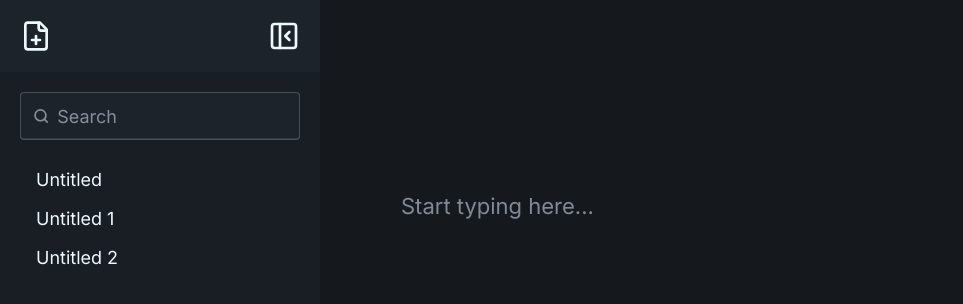
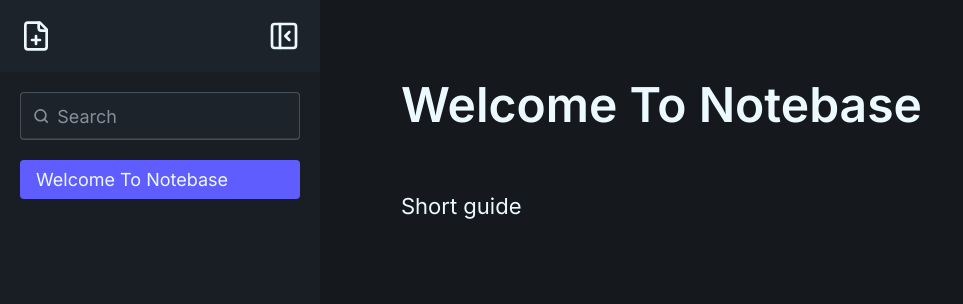
Before and after one commit to jamiewilliamsxyz/notebase, a React (Vite) app: page / in a window 1280 px wide. Shown: the top 304 px of the page, without its empty margins (0-963 px from the left). Built offline with nearby package versions, Linux system fonts and the light colour scheme.

Commit message:
Display note when selected from sidebar
When a note is selected the background of the item in the sidebar will change colour. The note title and content is then displayed and the user can edit it. No saving has been added yet

```diff
--- a/src/components/features/notes/NoteEditor.jsx
+++ b/src/components/features/notes/NoteEditor.jsx
@@ -1,14 +1,31 @@
+import { useContext, useState, useEffect } from "react";
+import { WorkspaceContext } from "../../../context/WorkspaceContext";
+
 export const NoteEditor = () => {
   // https://daisyui.com/components/loading/
-  // Auto focus title when file is created
+
+  const { noteOpen } = useContext(WorkspaceContext);
+
+  const [title, setTitle] = useState("");
+  const [content, setContent] = useState("");
+
+  useEffect(() => {
+    setTitle(noteOpen.title);
+    setContent(noteOpen.content);
+    console.log(noteOpen);
+  }, [noteOpen]);
 
   return (
     <div className="min-h-screen flex flex-col p-10">
       <input
         type="text"
+        value={title}
+        onChange={(e) => setTitle(e.target.value)}
         className="input input-ghost input-xl w-full h-32 p-10 text-5xl font-semibold focus:bg-transparent focus:outline-none"
       />
       <textarea
+        value={content}
+        onChange={(e) => setContent(e.target.value)}
         onInput={(e) => {
           e.target.style.height = "auto";
           e.target.style.height = e.target.scrollHeight + "px";
--- a/src/components/features/sidebar/NoteItem.jsx
+++ b/src/components/features/sidebar/NoteItem.jsx
@@ -1,7 +1,27 @@
-export const NoteItem = ({ title }) => {
+import { useContext, useState, useEffect } from "react";
+import { WorkspaceContext } from "../../../context/WorkspaceContext";
+
+export const NoteItem = ({ id, title }) => {
+  const { openNote, noteOpen } = useContext(WorkspaceContext);
+
+  const [isSelected, setIsSelected] = useState(false);
+
+  useEffect(() => {
+    if (noteOpen.id === id) {
+      setIsSelected(true);
+    } else {
+      setIsSelected(false);
+    }
+  }, [noteOpen]);
+
   return (
     <li>
-      <a>{title}</a>
+      <a
+        onClick={() => openNote(id)}
+        className={`${isSelected ? "bg-primary" : "".trim()} mb-1.5`}
+      >
+        {title}
+      </a>
     </li>
   );
 };
--- a/src/components/features/sidebar/NoteMenu.jsx
+++ b/src/components/features/sidebar/NoteMenu.jsx
@@ -10,7 +10,7 @@ export const NoteMenu = () => {
       {notes
         .toSorted((a, b) => a.title.localeCompare(b.title))
         .map((note) => {
-          return <NoteItem key={note.id} title={note.title} />;
+          return <NoteItem key={note.id} id={note.id} title={note.title} />;
         })}
     </ul>
   );
--- a/src/context/WorkspaceContext.jsx
+++ b/src/context/WorkspaceContext.jsx
@@ -5,10 +5,14 @@ export const WorkspaceContext = createContext();
 
 export const WorkspaceContextProvider = ({ children }) => {
   const [notes, setNotes] = useState([
-    { id: 1, title: "Untitled", content: "Untitled Content Test" },
-    { id: 2, title: "Untitled 1", content: "Untitled 1 Content Test" },
-    { id: 3, title: "Untitled 2", content: "Untitled 2 Content Test" },
+    { id: 1, title: "Welcome To Notebase", content: "Short guide" },
   ]);
+
+  const [noteOpen, setNoteOpen] = useState({
+    id: 1,
+    title: "Welcome To Notebase",
+    content: "Short guide",
+  });
 
   const createNote = () => {
     setNotes((prev) => [
@@ -17,8 +21,15 @@ export const WorkspaceContextProvider = ({ children }) => {
     ]);
   };
 
+  const openNote = (id) => {
+    const matchingNote = notes.filter((note) => note.id === id);
+    setNoteOpen(...matchingNote);
+  };
+
   return (
-    <WorkspaceContext.Provider value={{ notes, createNote }}>
+    <WorkspaceContext.Provider
+      value={{ notes, createNote, openNote, noteOpen }}
+    >
       {children}
     </WorkspaceContext.Provider>
   );
```
